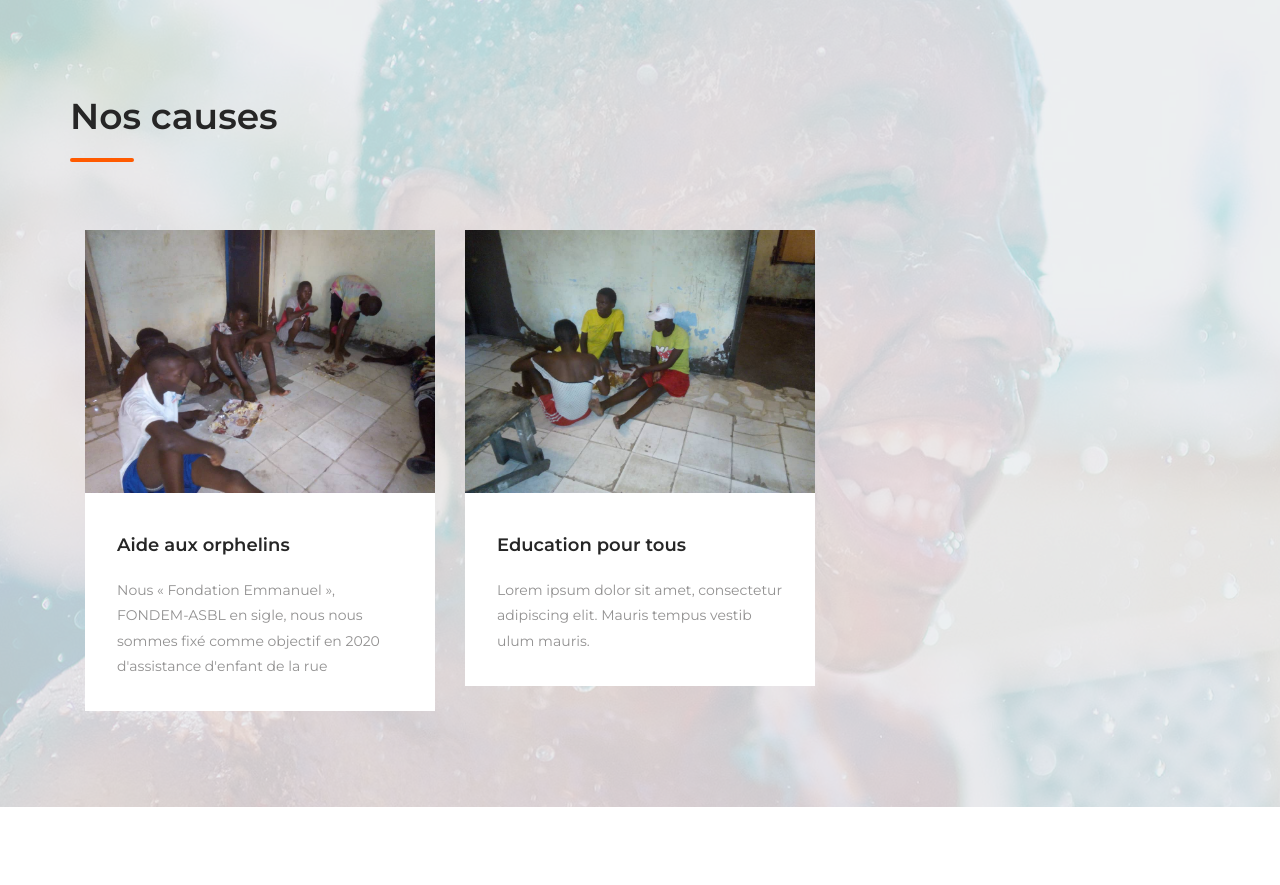
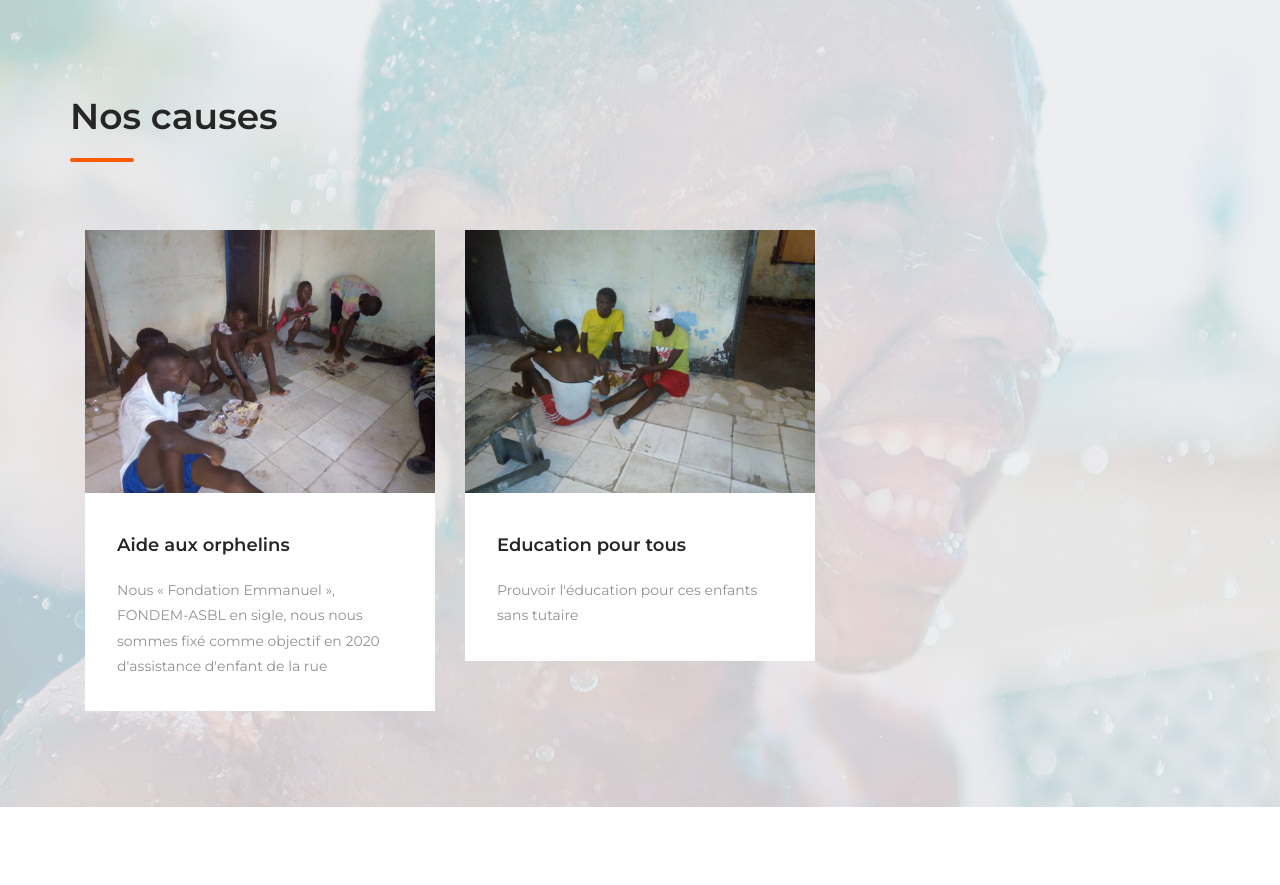
Before and after one commit to chrioniep/fondem, a Django app: page / in a window 1280 px wide. Shown: the part 2406-3291 px from the top of the page. Run offline with Django 3.2, Linux system fonts and the light colour scheme; some libraries are stand-ins or nearby versions.

Commit message:
update index file

```diff
--- a/templates/index.html
+++ b/templates/index.html
@@ -165,7 +165,7 @@
                                         </header><!-- .entry-header -->
 
                                         <div class="entry-content">
-                                            <p class="m-0">Lorem ipsum dolor sit amet, consectetur adipiscing elit. Mauris tempus vestib ulum mauris.</p>
+                                            <p class="m-0">Prouvoir l'éducation pour ces enfants sans tutaire</p>
                                         </div><!-- .entry-content -->
 
 
```
